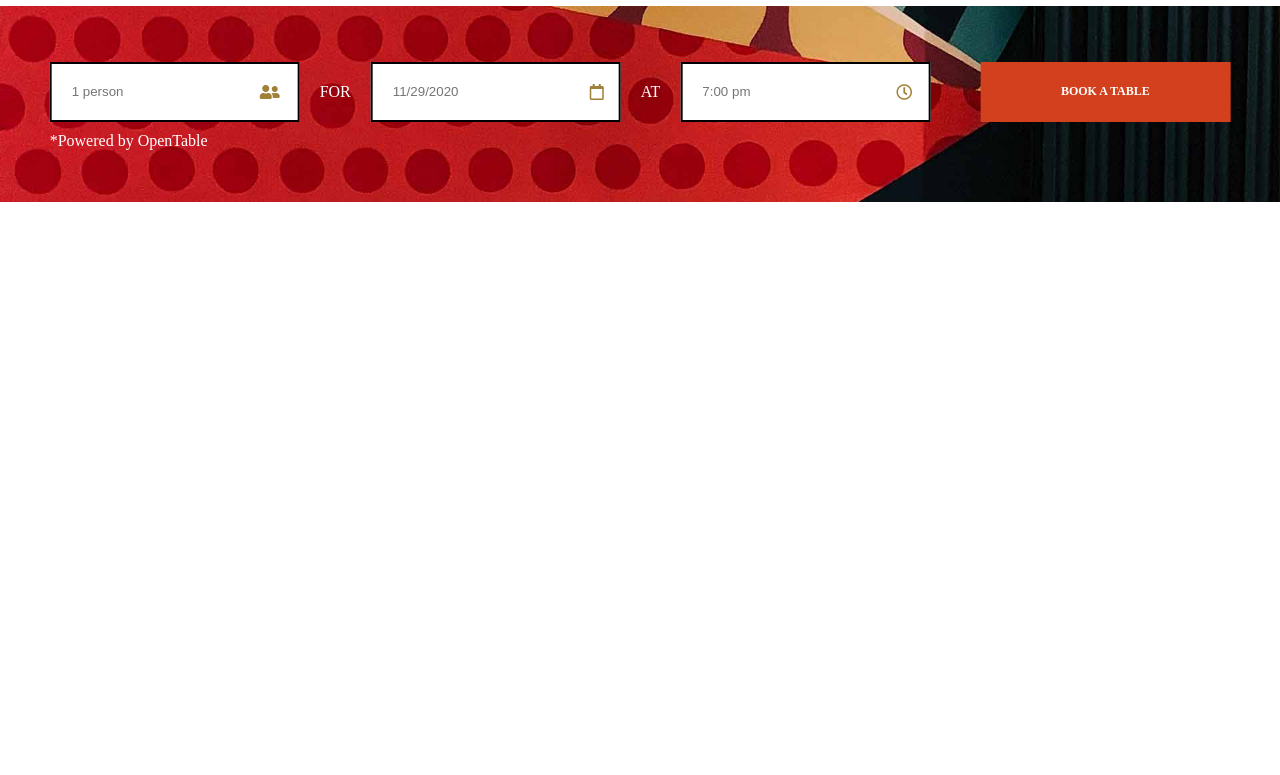
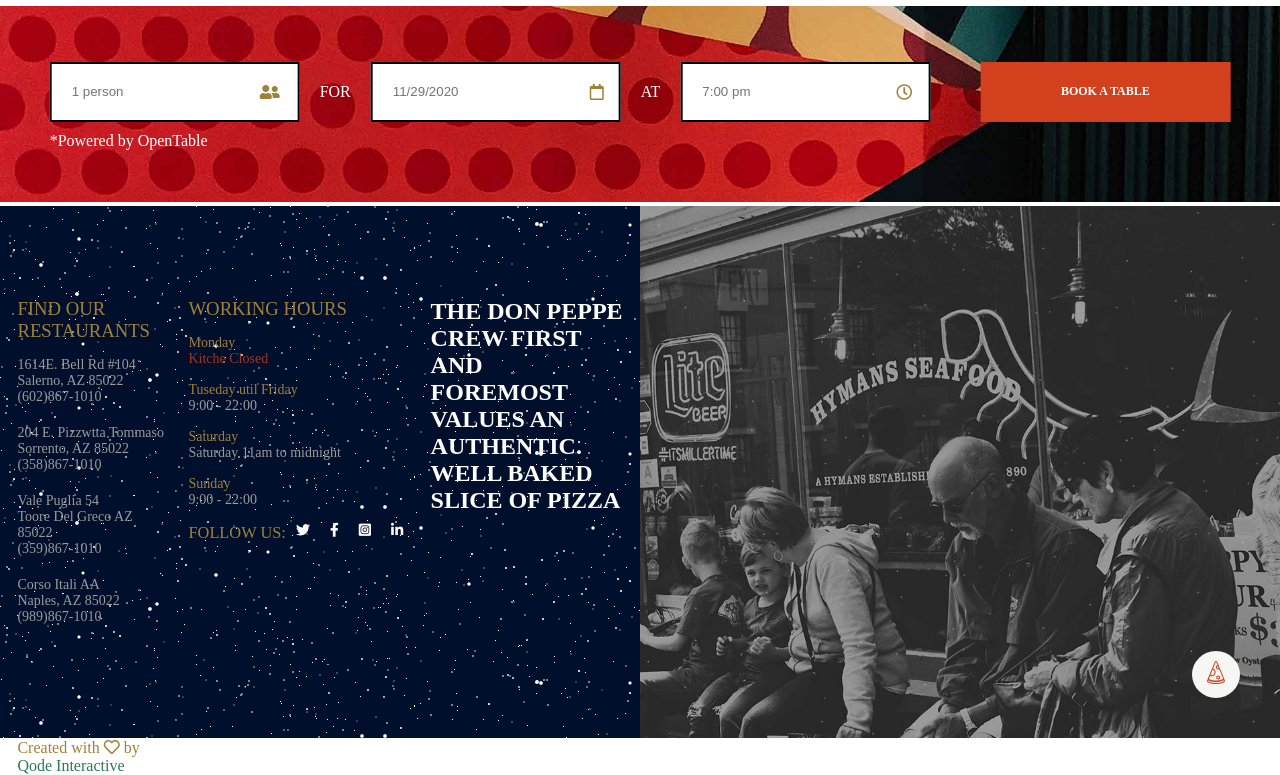
Before and after one commit to OussamaEchi99/proj-html-vuejs, a Vue app: page / in a window 1280 px wide. Shown: the part 4502-5277 px from the top of the page. Before the commit the page ends 4708 px from the top, so only its background shows below. Built offline with nearby package versions, Linux system fonts and the light colour scheme; a small style sheet from the web is missing.

Commit message:
Progetto Terminato

```diff
--- a/src/App.vue
+++ b/src/App.vue
@@ -2,7 +2,7 @@
   <div id="app">
     <Header :headerMenuLeft='header_menu_left' :headerMenuRight='header_menu_right' :headerCartSearchMenu='header_menu_cart_search'/>
     <Main />
-    <Footer />
+    <Footer :locationsRestaurantInfo="locations" :workingHoursInfo="workingHours"/>
   </div>
 </template>
 
@@ -54,6 +54,46 @@ export default {
           text: 'Search',
           value: false
         }
+      ],
+      locations: [
+        {
+          row: '1614E. Bell Rd #104',
+          city: 'Salerno, AZ 85022',
+          telephone: '(602)867-1010'
+        },
+        {
+          row: '204 E. Pizzwtta Tommaso',
+          city: 'Sorrento, AZ 85022',
+          telephone: '(358)867-1010'
+        },
+        {
+          row: 'Vale Puglia 54',
+          city: 'Toore Del Greco AZ 85022',
+          telephone: '(359)867-1010'
+        },
+        {
+          row: 'Corso Itali AA',
+          city: 'Naples, AZ 85022',
+          telephone: '(989)867-1010'
+        }
+      ],
+      workingHours: [
+        {
+          day: 'Monday',
+          hour: 'Kitche Closed',
+        },
+        {
+          day: 'Tuseday util Friday',
+          hour: '9:00 - 22:00',
+        },
+        {
+          day: 'Saturday',
+          hour: 'Saturday 11am to midnight',
+        },
+        {
+          day: 'Sunday',
+          hour: '9:00 - 22:00',
+        }
       ]
     }
   }
--- a/src/components/Events.vue
+++ b/src/components/Events.vue
@@ -47,8 +47,11 @@ export default {
                 display: none;
                 top: 0;
                 left: 0;
+                right: 0;
+                bottom: 0;
                 width: 100%;
                 height: 100%;
+                transition: 0.5s ease;
 
                 a{
                     position: absolute;
--- a/src/components/Footer.vue
+++ b/src/components/Footer.vue
@@ -1,13 +1,156 @@
 <template>
-    <footer></footer>
+    <footer>
+        <div class="info_section">
+            <div class="footer_details">
+                <div class="locations">
+                    <h3>FIND OUR RESTAURANTS</h3>
+                    <ul>
+                        <li v-for="(location, index) in locationsRestaurantInfo" :key="index" class="location">
+                            <span>{{location.row}}</span>
+                            <span>{{location.city}}</span>
+                            <span>{{location.telephone}}</span>
+                        </li>
+                    </ul>
+                    <span class="user_created">Created with <i class="far fa-heart"></i> by <a href="#">Qode Interactive</a></span>
+                </div>
+                <div class="opening_days">
+                    <h3>WORKING HOURS</h3>
+                    <ul>
+                        <li v-for="(infoDays, index) in workingHoursInfo" :key="index" class="day">
+                            <h5>{{infoDays.day}}</h5>
+                            <span class="close">{{infoDays.hour}}</span>
+                        </li>
+                        <li class="socials">
+                            <h3>FOLLOW US:</h3>
+                            <span><i class="fab fa-twitter"></i></span>
+                            <span><i class="fab fa-facebook-f"></i></span>
+                            <span><i class="fab fa-instagram-square"></i></span>
+                            <span><i class="fab fa-linkedin-in"></i></span>
+                        </li>
+                    </ul>
+                </div>
+                <div class="phrase">
+                    <h2>THE DON PEPPE CREW FIRST AND FOREMOST VALUES AN AUTHENTIC. WELL BAKED SLICE OF PIZZA</h2>
+                </div>
+            </div>
+        </div>
+        <div class="footer_image">
+            <img src="../assets/img/footer-img-1.jpg" alt="Footer Image">
+            <a href="#" class="pizza_svg pizza_svg_grey"><img src="../assets/img/svg-4.svg" alt="Pizza Image"></a>
+        </div>
+    </footer>
 </template>
 
 <script>
 export default {
-
+    name: 'Footer',
+    props: {
+        locationsRestaurantInfo: Array,
+        workingHoursInfo: Array
+    }
 }
 </script>
 
 <style lang="scss" scoped>
+@import '../style/Variables.scss';
 
+footer{
+    display: flex;
+    color: #9b9b9b;
+    font-weight: 500;
+    .info_section, .footer_image{
+        width: calc(100% / 2);
+    }
+
+    .footer_image{
+        position: relative;
+        .pizza_svg{
+            bottom: 40px;
+        }
+    }
+
+    .info_section{
+        display: flex;
+        flex-direction: column;
+        justify-content: center;
+        align-items: center;
+        background-image: url('../assets/img/sky.png');
+    }
+
+    .footer_details{
+        display: flex;
+        justify-content: space-evenly;
+        .locations{
+            position: relative;
+            width: 24%;
+            h3{
+                color: $brand_tertiary_color;
+                font-weight: 500;
+            }
+            .location{
+                display: flex;
+                flex-direction: column;
+                font-size: 14px;
+                margin: 15px 0 20px;
+                font-weight: 300;
+            }
+            .user_created{
+                color: $brand_tertiary_color;
+                position: absolute;
+                left: 0;
+                bottom: -130px;
+                a{
+                    color: #2c7a53;
+                }
+            }
+        }
+        .opening_days{
+            *{
+                font-weight: 500;
+            }
+
+            h3{
+                color: $brand_tertiary_color;
+            }
+
+            ul{
+                li:first-child{
+                    span{
+                        color: #a0351c;
+                    }
+                }
+
+                li{
+                    font-size: 14px;
+                    margin: 15px 0;
+                }
+            }
+
+            .day{
+                h5{
+                    color: $brand_tertiary_color;
+                    font-size: 14px;
+                }
+            }
+            .socials{
+                display: flex;
+                span{
+                    margin: 0 10px;
+                    color: white;
+                }
+            }
+        }
+        .phrase{
+            width: 30%;
+            color: white;
+        }
+    }
+
+    .footer_image{
+        img{
+            height: 100%;
+            object-fit: cover;
+        }
+    }
+}
 </style>
```
